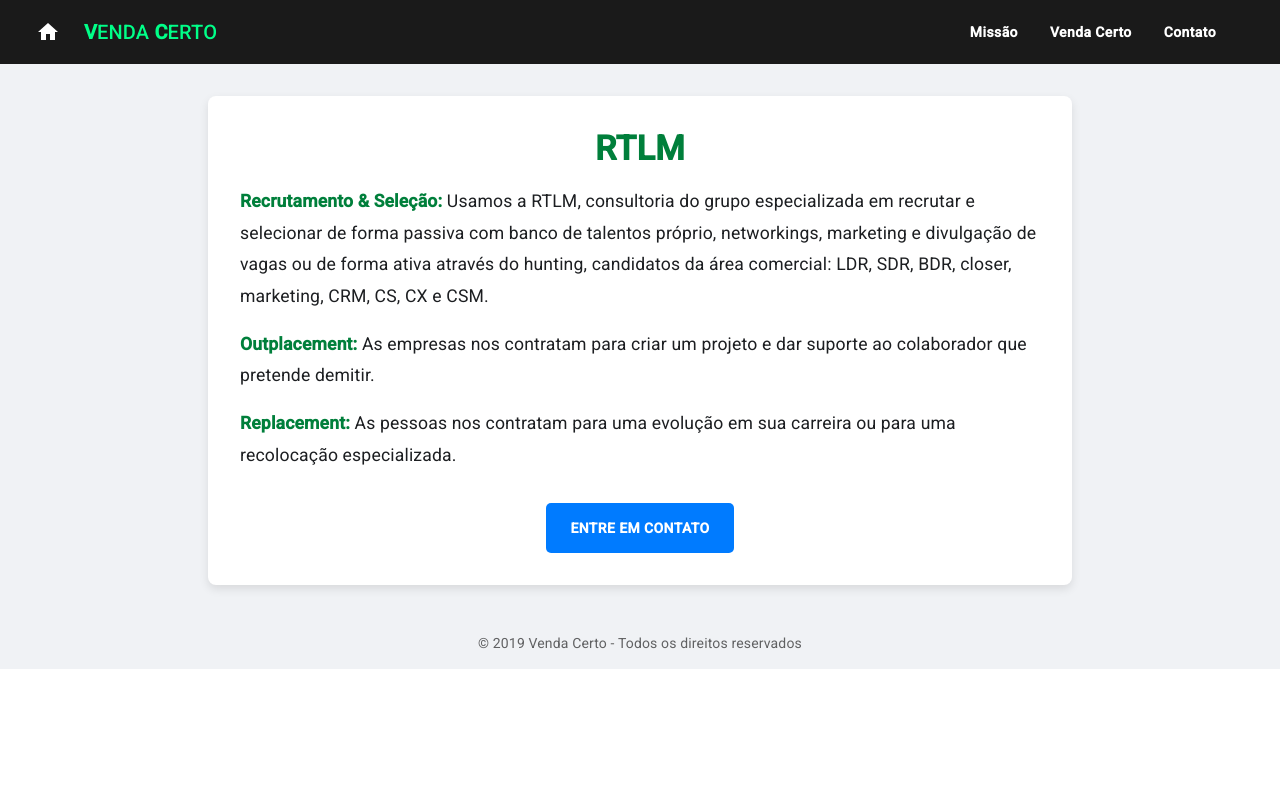
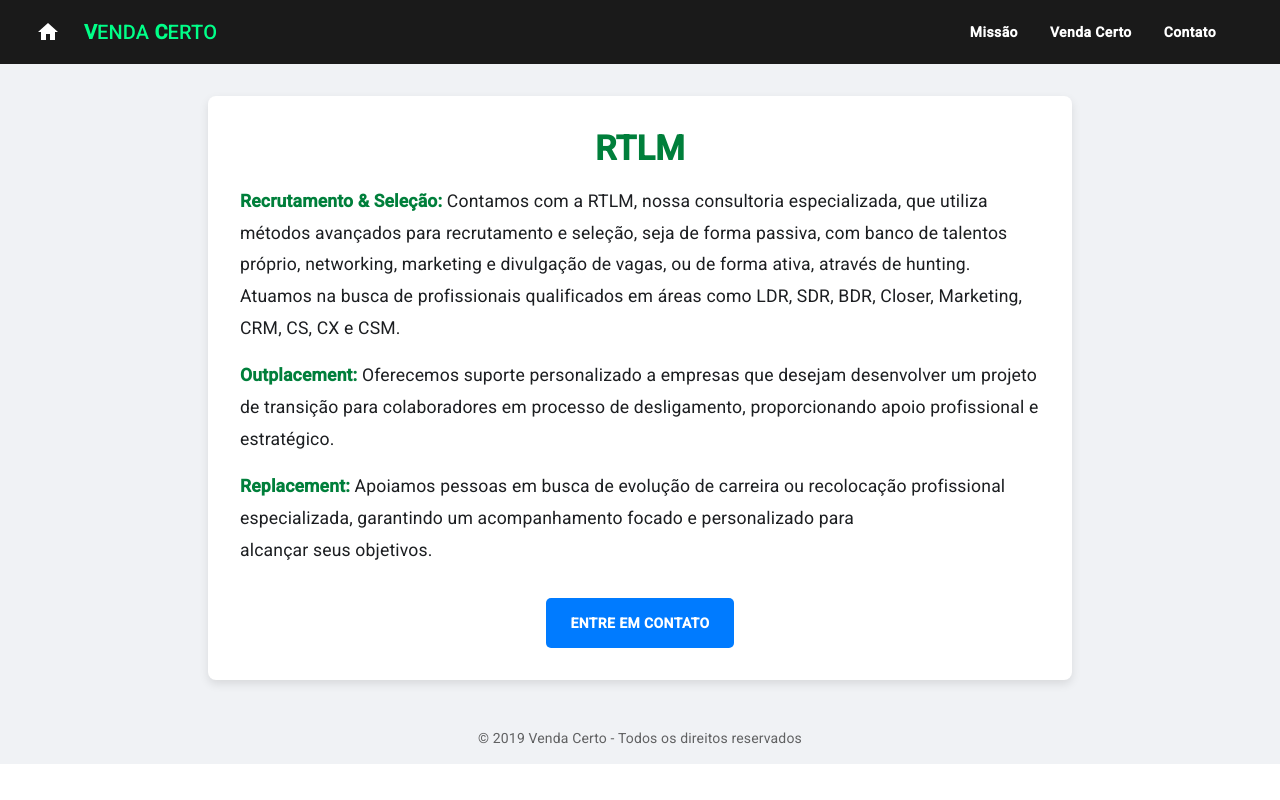
Before and after one commit to PatrickAngrezani/right-sell-react-project, a React (Create React App) app: page /rtlm in a window 1280 px wide. Built offline with nearby package versions, Linux system fonts and the light colour scheme.

Commit message:
update rtlm texts component

```diff
--- a/src/components/RTLMPage.tsx
+++ b/src/components/RTLMPage.tsx
@@ -46,11 +46,12 @@
             <strong style={{ color: colors.primaryGreen }}>
               Recrutamento & Seleção:
             </strong>{" "}
-            Usamos a RTLM, consultoria do grupo especializada em recrutar e
-            selecionar de forma passiva com banco de talentos próprio,
-            networkings, marketing e divulgação de vagas ou de forma ativa
-            através do hunting, candidatos da área comercial: LDR, SDR, BDR,
-            closer, marketing, CRM, CS, CX e CSM.
+            Contamos com a RTLM, nossa consultoria especializada, que utiliza
+            métodos avançados para recrutamento e seleção, seja de forma
+            passiva, com banco de talentos próprio, networking, marketing e
+            divulgação de vagas, ou de forma ativa, através de hunting. Atuamos
+            na busca de profissionais qualificados em áreas como LDR, SDR, BDR,
+            Closer, Marketing, CRM, CS, CX e CSM.
           </Typography>
           <Typography
             variant="body1"
@@ -64,8 +65,9 @@
             <strong style={{ color: colors.primaryGreen }}>
               Outplacement:
             </strong>{" "}
-            As empresas nos contratam para criar um projeto e dar suporte ao
-            colaborador que pretende demitir.
+            Oferecemos suporte personalizado a empresas que desejam desenvolver
+            um projeto de transição para colaboradores em processo de
+            desligamento, proporcionando apoio profissional e estratégico.
           </Typography>
           <Typography
             variant="body1"
@@ -77,8 +79,9 @@
             }}
           >
             <strong style={{ color: colors.primaryGreen }}>Replacement:</strong>{" "}
-            As pessoas nos contratam para uma evolução em sua carreira ou para
-            uma recolocação especializada.
+            Apoiamos pessoas em busca de evolução de carreira ou recolocação
+            profissional especializada, garantindo um acompanhamento focado e
+            personalizado para alcançar seus objetivos.
           </Typography>
           <Box sx={{ marginTop: "2rem", textAlign: "center" }}>
             <Button
```
